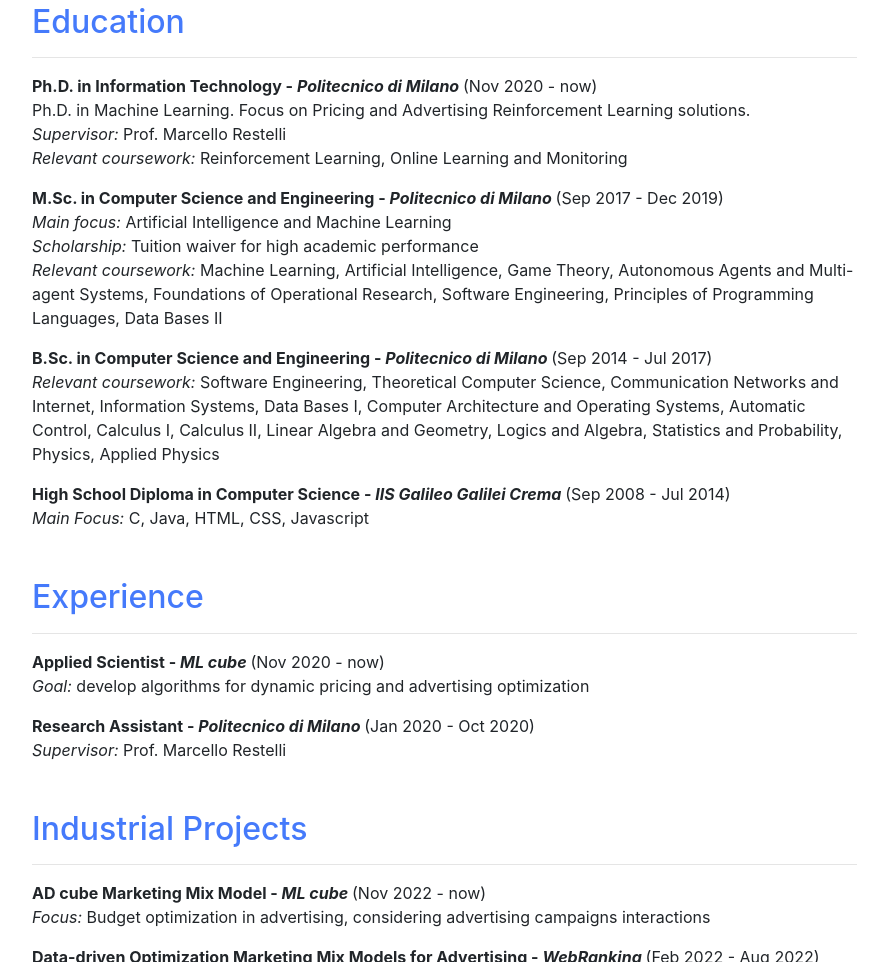
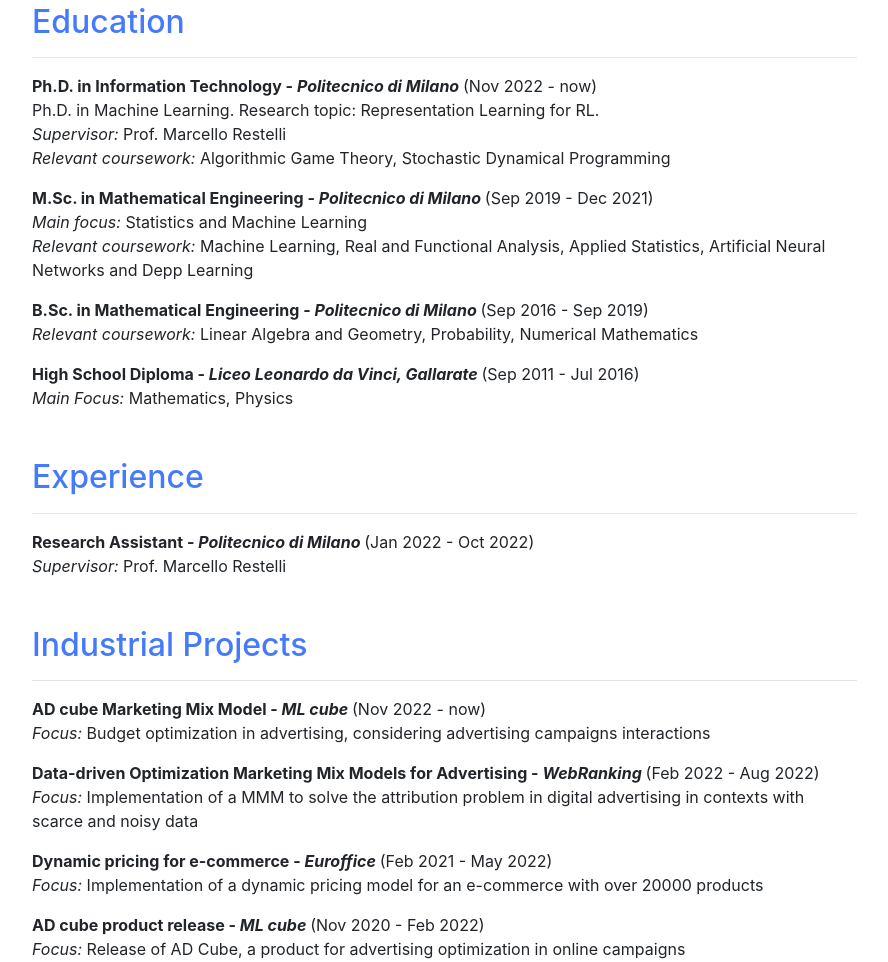
Before and after one commit to DavideZFC/DavideZFC.github.io, a plain HTML site: page index.html in a window 1280 px wide. Shown: the part 870-1832 px from the top of the page, without its empty margins (338-1226 px from the left). Drawn offline with nearby package versions, Linux system fonts and the light colour scheme.

Commit message:
other commit

```diff
--- a/index.html
+++ b/index.html
@@ -149,34 +149,29 @@
                     <section id="education" class="mt-5">
                         <h2 class="display-5">Education</h2><hr>
                         <p>
-                            <b>Ph.D. in Information Technology - <i>Politecnico di Milano</i> </b> (Nov 2020 - now)<br>
-                            Ph.D. in Machine Learning. Focus on Pricing and Advertising Reinforcement Learning solutions.<br>
+                            <b>Ph.D. in Information Technology - <i>Politecnico di Milano</i> </b> (Nov 2022 - now)<br>
+                            Ph.D. in Machine Learning. Research topic: Representation Learning for RL.<br>
                             <i>Supervisor:</i> Prof. Marcello Restelli <br>
-                            <i>Relevant coursework:</i> Reinforcement Learning, Online Learning and Monitoring
+                            <i>Relevant coursework:</i> Algorithmic Game Theory, Stochastic Dynamical Programming
                         </p>
                         <p>
-                            <b>M.Sc. in Computer Science and Engineering - <i>Politecnico di Milano</i> </b> (Sep 2017 - Dec 2019)<br>
-                            <i>Main focus:</i> Artificial Intelligence and Machine Learning <br>
-                            <i>Scholarship:</i> Tuition waiver for high academic performance <br>
-                            <i>Relevant coursework:</i> Machine Learning, Artificial Intelligence, Game Theory, Autonomous Agents and Multi- agent Systems, Foundations of Operational Research, Software Engineering, Principles of Programming Languages, Data Bases II
+                            <b>M.Sc. in Mathematical Engineering - <i>Politecnico di Milano</i> </b> (Sep 2019 - Dec 2021)<br>
+                            <i>Main focus:</i> Statistics and Machine Learning <br>
+                            <i>Relevant coursework:</i> Machine Learning, Real and Functional Analysis, Applied Statistics, Artificial Neural Networks and Depp Learning
                         </p>
                         <p>
-                            <b>B.Sc. in Computer Science and Engineering - <i>Politecnico di Milano</i> </b> (Sep 2014 - Jul 2017)<br>
-                            <i>Relevant coursework:</i> Software Engineering, Theoretical Computer Science, Communication Networks and Internet, Information Systems, Data Bases I, Computer Architecture and Operating Systems, Automatic Control, Calculus I, Calculus II, Linear Algebra and Geometry, Logics and Algebra, Statistics and Probability, Physics, Applied Physics
+                            <b>B.Sc. in Mathematical Engineering - <i>Politecnico di Milano</i> </b> (Sep 2016 - Sep 2019)<br>
+                            <i>Relevant coursework:</i> Linear Algebra and Geometry, Probability, Numerical Mathematics
                         </p>
                         <p>
-                            <b>High School Diploma in Computer Science - <i>IIS Galileo Galilei Crema</i> </b> (Sep 2008 - Jul 2014)<br>
-                            <i>Main Focus:</i> C, Java, HTML, CSS, Javascript
+                            <b>High School Diploma - <i>Liceo Leonardo da Vinci, Gallarate</i> </b> (Sep 2011 - Jul 2016)<br>
+                            <i>Main Focus:</i> Mathematics, Physics
                         </p>
                     </section>
                     <section id="experience" class="mt-5">
                         <h2 class="display-5">Experience</h2><hr>
                         <p>
-                            <b>Applied Scientist - <i>ML cube</i> </b> (Nov 2020 - now)<br>
-                            <i>Goal:</i> develop algorithms for dynamic pricing and advertising optimization
-                        </p>
-                        <p>
-                            <b>Research Assistant - <i>Politecnico di Milano</i> </b> (Jan 2020 - Oct 2020)<br>
+                            <b>Research Assistant - <i>Politecnico di Milano</i> </b> (Jan 2022 - Oct 2022)<br>
                             <i>Supervisor:</i> Prof. Marcello Restelli
                         </p>
                     </section>
```
